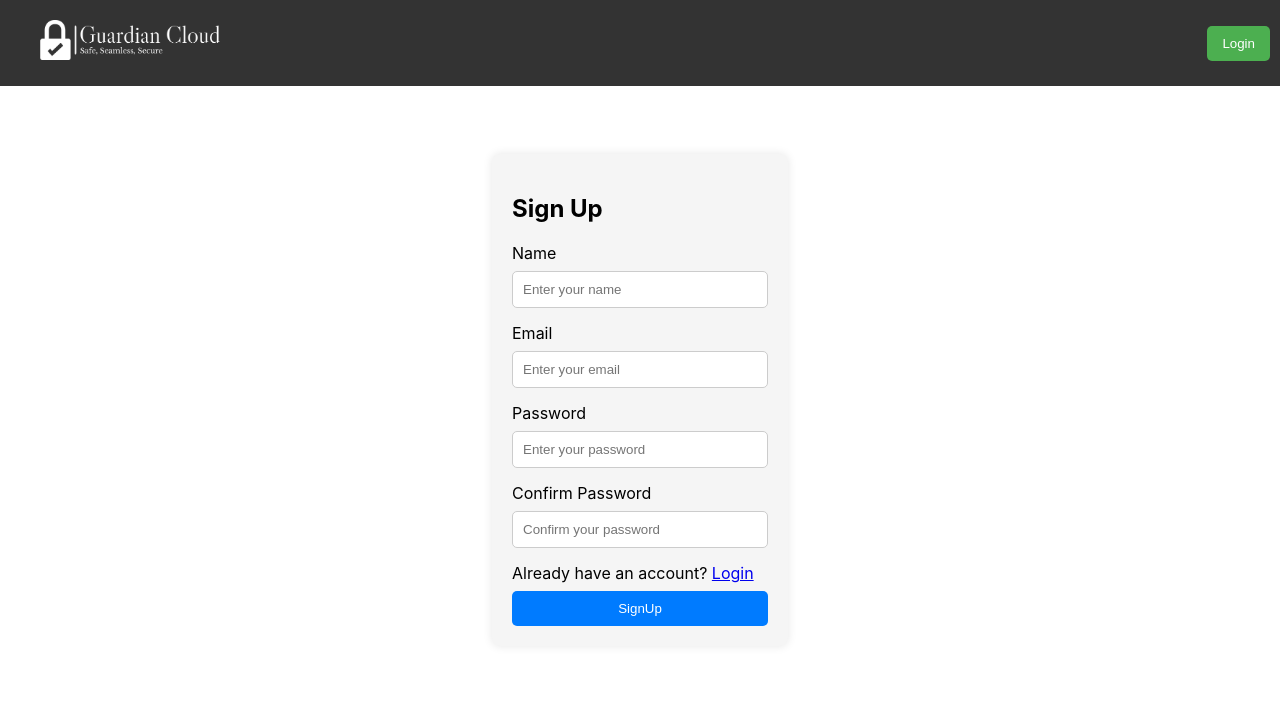
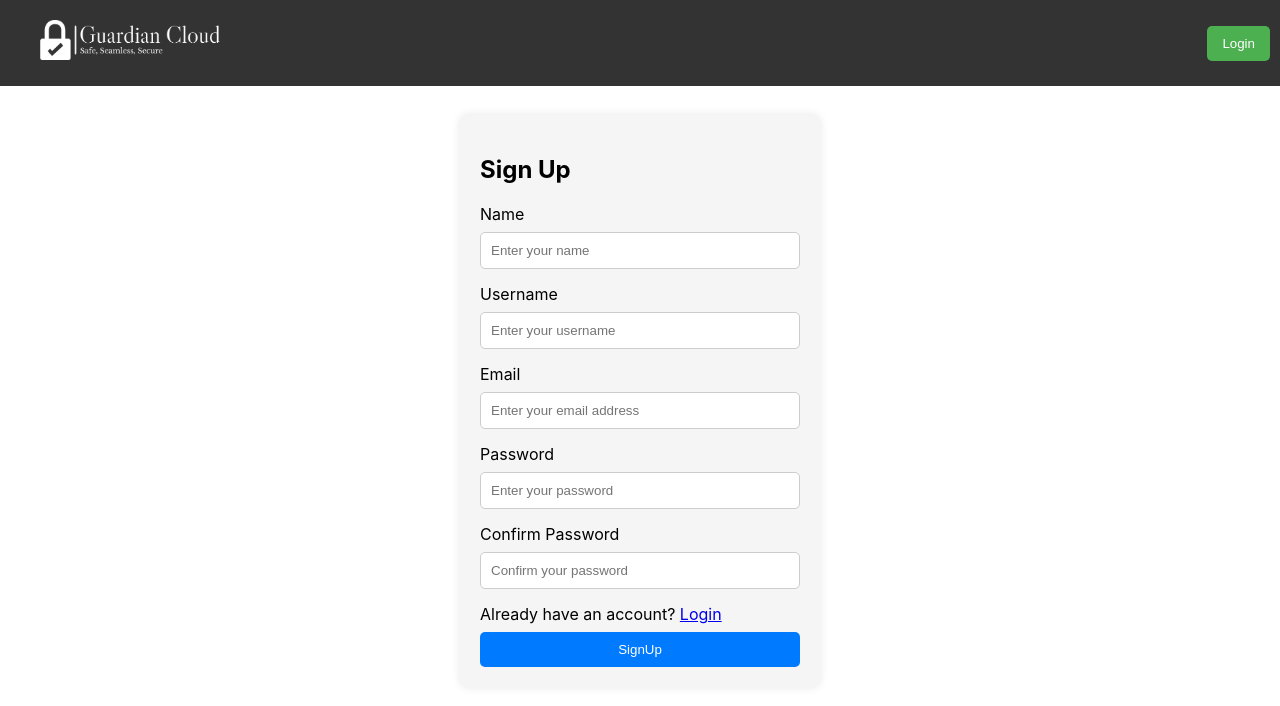
Before and after one commit to pbadhe/GuardianCloud, a React (Create React App) app in the folder app/: page /signup in a window 1280 px wide. Shown: the top 706 px of the page. Built offline with nearby package versions, Linux system fonts and the light colour scheme.

Commit message:
Added code for validations and integrated the API

```diff
--- a/app/src/App.js
+++ b/app/src/App.js
@@ -6,6 +6,7 @@ import {
   Route,
   BrowserRouter as Router,
   Routes,
+  useLocation,
   useNavigate,
 } from "react-router-dom";
 import Sidebar from "./Components/Sidebar";
@@ -14,31 +15,28 @@ import Login from "./Components/Login";
 import Signup from "./Components/Signup";
 
 function App() {
-  // const navigate = useNavigate();
-
-  // const isDriveRoute = () => {
-  //   return navigate().location.pathname === "/drive";
-  // };
-
   return (
     <Router>
       <Routes>
         <Route path="/" element={<Login />} />
-        <Route
-          path="/drive"
-          element={
-            <>
-              {({ location }) => location.pathname === "/drive" && <Header />}
-              <Container>
-                <Sidebar />
-                <Drive />
-              </Container>
-            </>
-          }
-        />
+        <Route path="/drive" element={<DriveComponent />} />
         <Route path="/signup" element={<Signup />} />
       </Routes>
     </Router>
+  );
+}
+
+function DriveComponent() {
+  const location = useLocation();
+
+  return (
+    <>
+      {location.pathname === "/drive" && <Header />}
+      <Container>
+        <Sidebar />
+        <Drive />
+      </Container>
+    </>
   );
 }
 
--- a/app/src/Components/Login.js
+++ b/app/src/Components/Login.js
@@ -1,15 +1,58 @@
 // Login.js
 
-import React from "react";
+import React, { useState } from "react";
 import "./Login.css";
 import { Link, useNavigate } from "react-router-dom";
 
 const Login = () => {
   const navigate = useNavigate();
+  const [formData, setFormData] = useState({
+    request: "login",
+    username: "",
+    password: "",
+  });
+
+  // State variable for error message
+  const [error, setError] = useState("");
 
   const handleSignupClick = () => {
-    // Navigate to the signup page when the signup button is clicked
     navigate("/signup");
+  };
+
+  const handleLoginClick = async (e) => {
+    e.preventDefault();
+
+    try {
+      const response = await fetch(
+        "https://guardiancloud-jt5nilkupq-uc.a.run.app/login",
+        {
+          method: "POST",
+          headers: {
+            "Content-Type": "application/json",
+          },
+          body: JSON.stringify(formData),
+        }
+      );
+
+      if (response.ok) {
+        // Successful login, navigate to the dashboard or set some flag to show it
+        navigate("/drive");
+      } else {
+        // Unsuccessful login, show error message
+        setError("Username or password is incorrect");
+      }
+    } catch (error) {
+      console.error("Error during login:", error);
+      setError("An error occurred during login");
+    }
+  };
+
+  const handleInputChange = (e) => {
+    const { name, value } = e.target;
+    setFormData({
+      ...formData,
+      [name]: value,
+    });
   };
 
   return (
@@ -25,16 +68,32 @@ const Login = () => {
       <div className="login-box">
         <h2>Login</h2>
         <form>
-          <label>Email</label>
-          <input type="email" placeholder="Enter your email" />
+          <label>Username</label>
+          <input
+            type="text"
+            name="username"
+            value={formData.username}
+            onChange={handleInputChange}
+            placeholder="Enter the username"
+            required
+          />
           <label>Password</label>
-          <input type="password" placeholder="Enter your password" />
+          <input
+            type="password"
+            name="password"
+            value={formData.password}
+            onChange={handleInputChange}
+            placeholder="Enter your password"
+            required
+          />
           <label>
             {" "}
             Don't have an account? <Link to="/signup">SignUp</Link>
           </label>
-
-          <button type="submit">Login</button>
+          {error && <p className="error-message">{error}</p>}
+          <button type="submit" onClick={handleLoginClick}>
+            Login
+          </button>
         </form>
       </div>
     </div>
--- a/app/src/Components/Signup.css
+++ b/app/src/Components/Signup.css
@@ -11,7 +11,7 @@ body {
   flex-direction: column;
   align-items: center;
   justify-content: center;
-  height: 100vh;
+  height: 100%;
   background-color: #ffffff; /* White background */
 }
 
@@ -52,12 +52,12 @@ body {
 }
 
 .login-box {
-  margin-top: 0px; /* Adjust the margin to create space below the fixed navbar */
+  margin-top: 9%; /* Adjust the margin to create space below the fixed navbar */
   background-color: #f5f5f5; /* Light gray background color for the login box */
   padding: 20px;
   border-radius: 8px;
   box-shadow: 0 0 10px rgba(0, 0, 0, 0.1);
-  width: 20%;
+  width: 25%;
 }
 
 form {
@@ -88,3 +88,10 @@ button {
 button:hover {
   background-color: #0056b3; /* Darker blue color on hover */
 }
+
+.error-message {
+  color: red;
+  font-size: 14px;
+  margin-top: 5px; /* Adjust margin for spacing if needed */
+  font-weight: bold; /* Make the error message bold */
+}
--- a/app/src/Components/Signup.js
+++ b/app/src/Components/Signup.js
@@ -1,14 +1,108 @@
 // Signup.js
 
-import React from "react";
+import React, { useState } from "react";
 import "./Signup.css"; // Import your CSS file for styling
 import { Link, useNavigate } from "react-router-dom";
 
 const Signup = () => {
   const navigate = useNavigate();
+  const [formData, setFormData] = useState({
+    request: "signup",
+    name: "",
+    username: "",
+    email: "",
+    password: "",
+    confirmPassword: "",
+  });
+
+  const [passwordError, setPasswordError] = useState("");
+
+  const handleInputChange = (e) => {
+    const { name, value } = e.target;
+    setFormData({
+      ...formData,
+      [name]: value,
+    });
+  };
+
+  const validatePassword = (password) => {
+    // Add your password complexity rules here
+    const passwordRegex = /^(?=.*[a-z])(?=.*[A-Z])(?=.*\d).{8,}$/;
+    return passwordRegex.test(password);
+  };
+
+  const handleSignupSubmit = async (e) => {
+    e.preventDefault();
+
+    if (formData.password !== formData.confirmPassword) {
+      setPasswordError("Passwords do not match");
+      return;
+    } else {
+      setPasswordError("");
+    }
+
+    // Check if password meets complexity requirements
+    if (!validatePassword(formData.password)) {
+      setPasswordError(
+        "Password must contain at least 8 characters, one lowercase letter, one uppercase letter, and one number."
+      );
+      return;
+    } else {
+      setPasswordError("");
+    }
+
+    try {
+      // Check if the username already exists
+      const usernameCheckResponse = await fetch(
+        "https://guardiancloud-jt5nilkupq-uc.a.run.app/login",
+        {
+          method: "POST",
+          headers: {
+            "Content-Type": "application/json",
+          },
+          body: JSON.stringify({
+            request: "ifexists",
+            username: formData.username,
+          }),
+        }
+      );
+
+      if (usernameCheckResponse.ok) {
+        const { "User Exists": userExists } =
+          await usernameCheckResponse.json();
+
+        if (userExists) {
+          setPasswordError("Username already exists");
+          return;
+        }
+      } else {
+        console.error("Failed to check username existence");
+        return;
+      }
+
+      // If the username does not exist, proceed with the signup
+      const signupResponse = await fetch(
+        "https://guardiancloud-jt5nilkupq-uc.a.run.app/login",
+        {
+          method: "POST",
+          headers: {
+            "Content-Type": "application/json",
+          },
+          body: JSON.stringify(formData),
+        }
+      );
+
+      if (signupResponse.ok) {
+        navigate("/");
+      } else {
+        console.error("Failed to sign up");
+      }
+    } catch (error) {
+      console.error("Error during signup:", error);
+    }
+  };
 
   const handleLoginClick = () => {
-    // Navigate to the signup page when the signup button is clicked
     navigate("/");
   };
   return (
@@ -23,15 +117,53 @@ const Signup = () => {
       </nav>
       <div className="login-box">
         <h2>Sign Up </h2>
-        <form>
+        <form onSubmit={handleSignupSubmit}>
           <label>Name</label>
-          <input type="name" placeholder="Enter your name" />
+          <input
+            type="text"
+            name="name"
+            value={formData.name}
+            onChange={handleInputChange}
+            placeholder="Enter your name"
+            required
+          />
+          <label>Username</label>
+          <input
+            type="text"
+            name="username"
+            value={formData.username}
+            onChange={handleInputChange}
+            placeholder="Enter your username"
+            required
+          />
           <label>Email</label>
-          <input type="email" placeholder="Enter your email" />
+          <input
+            type="email"
+            name="email"
+            value={formData.email}
+            onChange={handleInputChange}
+            placeholder="Enter your email address"
+            required
+          />
           <label>Password</label>
-          <input type="password" placeholder="Enter your password" />
+          <input
+            type="password"
+            name="password"
+            value={formData.password}
+            onChange={handleInputChange}
+            placeholder="Enter your password"
+            required
+          />
           <label> Confirm Password</label>
-          <input type="password" placeholder="Confirm your password" />
+          <input
+            type="password"
+            name="confirmPassword"
+            value={formData.confirmPassword}
+            onChange={handleInputChange}
+            placeholder="Confirm your password"
+            required
+          />
+          {passwordError && <p className="error-message">{passwordError}</p>}
           <label>
             {" "}
             Already have an account? <Link to="/">Login</Link>
```
